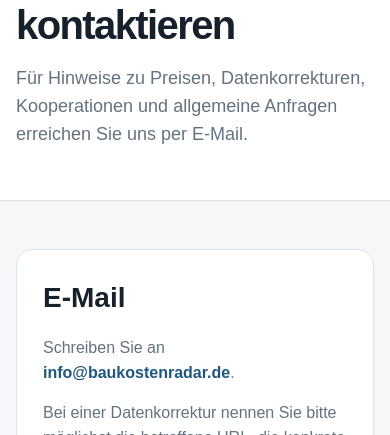
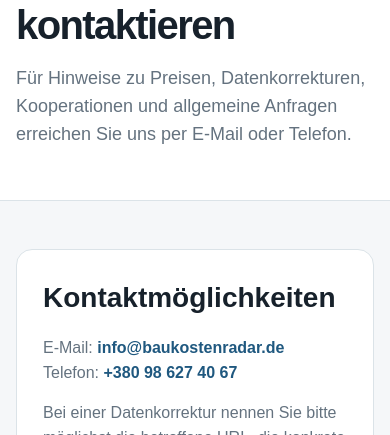
Before and after one commit to maxympaschenko-tech/baukostenradar-de, a Next.js app: page /kontakt in a window 390 px wide. Shown: the part 212-647 px from the top of the page. Built offline with nearby package versions, Linux system fonts and the light colour scheme; no server answers.

Commit message:
Add phone to contact page

```diff
--- a/app/kontakt/page.tsx
+++ b/app/kontakt/page.tsx
@@ -14,15 +14,16 @@ export default function ContactPage() {
         <div className="shell">
           <span className="eyebrow">Kontakt</span>
           <h1>BauKostenRadar kontaktieren</h1>
-          <p>Für Hinweise zu Preisen, Datenkorrekturen, Kooperationen und allgemeine Anfragen erreichen Sie uns per E-Mail.</p>
+          <p>Für Hinweise zu Preisen, Datenkorrekturen, Kooperationen und allgemeine Anfragen erreichen Sie uns per E-Mail oder Telefon.</p>
         </div>
       </section>
 
       <div className="shell articleShell">
         <section className="contentCard proseCard">
-          <h2>E-Mail</h2>
+          <h2>Kontaktmöglichkeiten</h2>
           <p>
-            Schreiben Sie an <a className="textLink" href={`mailto:${siteConfig.email}`}>{siteConfig.email}</a>.
+            E-Mail: <a className="textLink" href={`mailto:${siteConfig.email}`}>{siteConfig.email}</a><br />
+            Telefon: <a className="textLink" href={`tel:${siteConfig.phone}`}>{siteConfig.phoneDisplay}</a>
           </p>
           <p>
             Bei einer Datenkorrektur nennen Sie bitte möglichst die betroffene URL, die konkrete Preisposition
```
